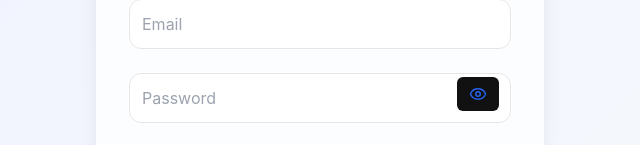
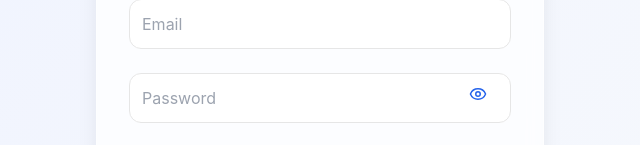
Before and after one commit to Shibili8/Ai-Resume-Builder-frontend, a React (Create React App) app: page / in a window 1280 px wide. Shown: the part 315-460 px from the top of the page, without its empty margins (320-960 px from the left). Built offline with nearby package versions, Linux system fonts and the light colour scheme.

Commit message:
UI changed

```diff
--- a/src/components/Login.js
+++ b/src/components/Login.js
@@ -88,7 +88,7 @@ export default function Login() {
       <button
         type="button"
         onClick={()=>setShowPassword(!showPassword)}
-        className="absolute right-3 top-3 text-blue-600"
+        className="absolute right-3 top-3 bg-white text-blue-600"
       >
         {showPassword?<EyeOff size={18}/>:<Eye size={18}/>}
       </button>
```
